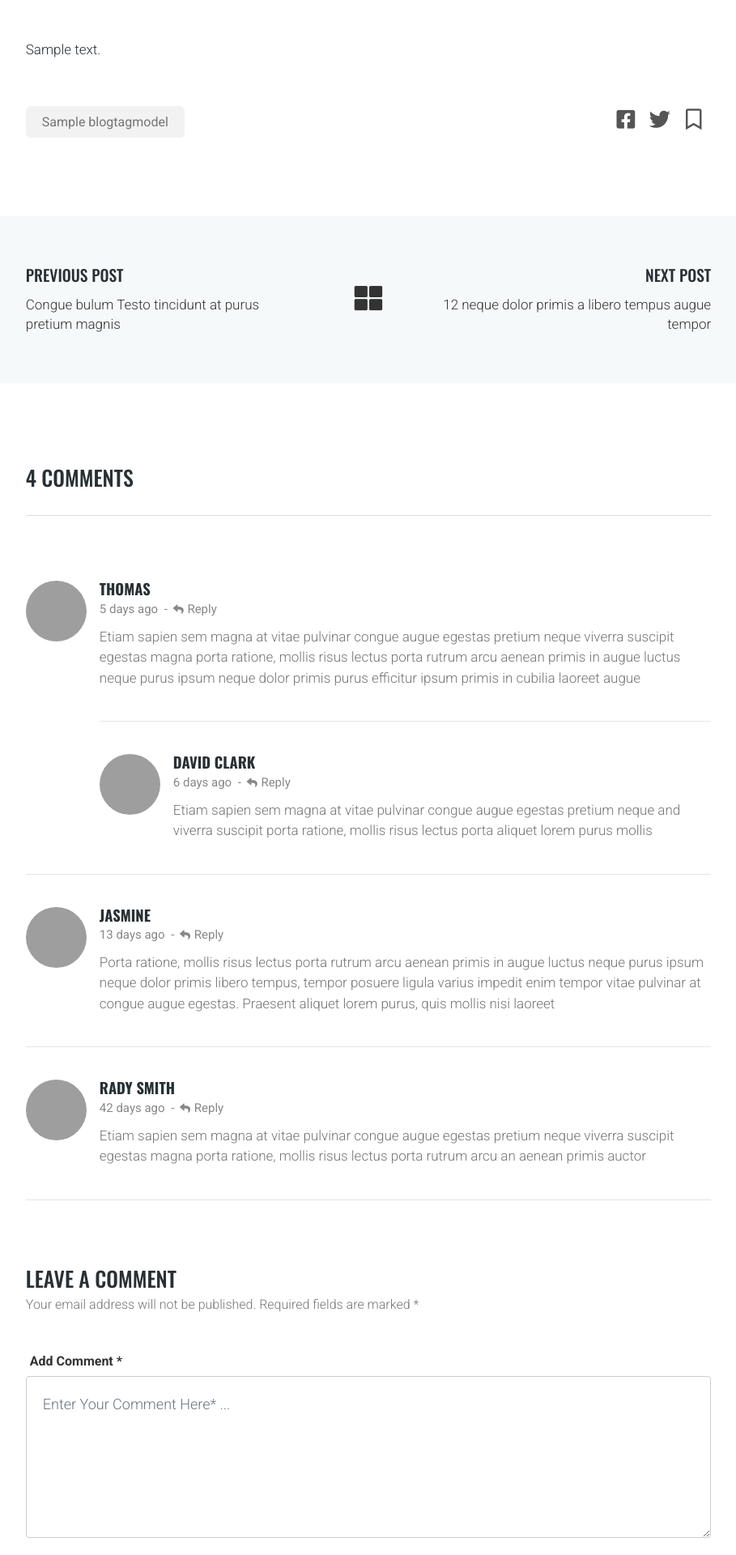
After one commit to mexrojxon/testo-burger, a Django app: page /blog/1/ in a window 1280 px wide. The commit adds this page. Shown: the part 988-2908 px from the top of the page at 81% size, without its empty margins (185-1094 px from the left). Run offline with Django 4.2, Linux system fonts and the light colour scheme; tables that the repository leaves empty hold one stand-in row (values such as "Sample post"); parts of the project's set-up code (start-up, migrations or seed data) failed here and were passed over; some libraries are stand-ins or nearby versions; grey boxes are pictures that could not be loaded.

Commit message:
Section Blog 60%

```diff
--- a/blog/models.py
+++ b/blog/models.py
@@ -5,7 +5,7 @@ from django.utils.translation import gettext_lazy as _
 class AuthorModel(models.Model):
     first_name = models.CharField(max_length=100, verbose_name=_('first name'))
     last_name = models.CharField(max_length=100, verbose_name=_('last name'))
-    avatar = models.ImageField(upload_to='author-avatars/', verbose_name=_('avatar'))
+    avatar = models.ImageField(upload_to='author-avatars/', blank=True, verbose_name=_('avatar'))
 
     @property
     def full_name(self):
--- a/blog/views.py
+++ b/blog/views.py
@@ -12,6 +12,7 @@ class BlogListView(ListView):
     queryset = BlogPostModel.objects.order_by('-pk')
     model = BlogPostModel
     context_object_name = 'posts'
+    paginate_by = 3
 
     def get_queryset(self, *args, **kwargs):
         qs = BlogPostModel.objects.order_by('-pk')
@@ -22,7 +23,7 @@ class BlogListView(ListView):
 
 class BlogDetailView(DetailView):
     model = BlogPostModel
-    template_name = 'main/blog-details.html'
+    template_name = 'main/blog_detail.html'
     context_object_name = 'post'
 
 
--- /dev/null
+++ b/templates/main/blog_detail.html
@@ -0,0 +1,393 @@
+{% extends 'base.html' %}
+
+{% load static %}
+
+{% block content %}
+    <div id="blog-page" class="page-hero-section division">
+        <div class="container">
+            <div class="row">
+                <div class="col-lg-10 offset-lg-1">
+                    <div class="hero-txt text-center white-color">
+
+                        <!-- Breadcrumb -->
+                        <div id="breadcrumb">
+                            <div class="row">
+                                <div class="col">
+                                    <div class="breadcrumb-nav">
+                                        <nav aria-label="breadcrumb">
+                                            <ol class="breadcrumb">
+                                                <li class="breadcrumb-item"><a href="demo-1.html">Home</a></li>
+                                                <li class="breadcrumb-item"><a href="blog-listing.html">Blog</a></li>
+                                                <li class="breadcrumb-item active" aria-current="page">Blog Post</li>
+                                            </ol>
+                                        </nav>
+                                    </div>
+                                </div>
+                            </div>
+                        </div>
+
+                        <!-- Title -->
+                        <h2 class="h2-xl">Single Blog Post</h2>
+
+                    </div>
+                </div>
+            </div>      <!-- End row -->
+        </div>       <!-- End container -->
+    </div>    <!-- END PAGE HERO -->
+    <!-- SINGLE POST
+============================================= -->
+    <section id="single-post" class="wide-100 single-post-section division">
+        <div class="container">
+
+
+            <!-- SINGLE POST CONTENT -->
+            <div class="row">
+                <div class="col-lg-10 offset-lg-1">
+                    <div class="single-post-wrapper">
+
+
+                        <!-- SINGLE POST TITLE -->
+                        <div class="single-post-title">
+
+                            <!-- TITLE -->
+                            <h2 class="h2-xs">{{ post.title }}</h2>
+
+
+                        </div>    <!-- END SINGLE POST TITLE -->
+
+
+                        <!-- BLOG POST TEXT -->
+                        <div class="single-post-txt">
+
+                            <!-- Text -->
+                            <p>{{ post.description }}</p>
+
+                        </div>
+
+
+                        <!-- BLOG POST INNER IMAGE -->
+                        <div class="post-inner-img">
+                            <img class="img-fluid" src="post.main_image" alt="blog-post-image"/>
+                        </div>
+
+
+                        <!-- BLOG POST TEXT -->
+                        <div class="single-post-txt">
+
+                            <!-- Text -->
+                            <p>{{ post.description }}
+                            </p>
+
+                        </div>    <!-- END BLOG POST TEXT -->
+
+
+                        <!-- SINGLE POST SHARE LINKS -->
+                        <div class="row post-share-links d-flex align-items-center">
+
+                            <!-- POST TAGS -->
+                            <div class="col-md-9 col-xl-8 post-tags-list">
+                                {% for tag in post.tags.all %}
+                                    <span><a href="{% url 'blog:blog_list' %}?tag={{ tag }}">{{ tag }}</a></span>
+                                {% endfor %}
+                            </div>
+
+                            <!-- POST SHARE ICONS -->
+                            <div class="col-md-3 col-xl-4 post-share-list text-right">
+                                <ul class="share-social-icons text-center clearfix">
+                                    <li><a href="#" class="share-ico ico-facebook"><i
+                                            class="fab fa-facebook-square"></i></a></li>
+                                    <li><a href="#" class="share-ico ico-twitter"><i class="fab fa-twitter"></i></a>
+                                    </li>
+                                    <li><a href="#" class="share-ico ico-like"><i class="far fa-bookmark"></i></a></li>
+                                </ul>
+                            </div>
+
+                        </div>    <!-- END SINGLE POST SHARE -->
+
+                    </div>
+                </div>
+            </div>    <!-- END SINGLE POST CONTENT -->
+
+
+        </div>     <!-- End container -->
+    </section>    <!-- END SINGLE POST -->
+
+
+
+
+    <!-- OTHER POSTS
+    ============================================= -->
+    <section id="other-posts" class="bg-lightgrey other-posts division">
+        <div class="container">
+            <div class="row">
+                <div class="col-lg-10 offset-lg-1">
+                    <div id="op-row" class="row d-flex align-items-center">
+
+                        <!-- Previous Post -->
+                        <div class="col-md-5">
+                            <div class="prev-post mb-30">
+                                <h6 class="h6-xl">Previous Post</h6>
+                                <a href="single-post.html">Congue bulum Testo tincidunt at purus pretium magnis</a>
+                            </div>
+                        </div>
+
+                        <!-- All Posts -->
+                        <div class="col-md-2 text-center">
+                            <div class="all-posts mb-30">
+                                <a href="blog-listing.html"><i class="fas fa-th-large"></i></a>
+                            </div>
+                        </div>
+
+                        <!-- Next Post -->
+                        <div class="col-md-5 text-right">
+                            <div class="next-post mb-30">
+                                <h6 class="h6-xl">Next Post</h6>
+                                <a href="single-post.html">12 neque dolor primis a libero tempus augue tempor</a>
+                            </div>
+                        </div>
+
+                    </div>
+                </div>
+            </div>      <!-- End row -->
+        </div>
+    </section>    <!-- END OTHER POSTS -->
+
+
+
+
+    <!-- POST COMMENTS
+    ============================================= -->
+    <section id="post-comments" class="wide-80 post-comments division">
+        <div class="container">
+            <div class="row">
+
+
+                <!-- COMMENTS WRAPPER -->
+                <div class="col-lg-10 offset-lg-1">
+                    <div class="comments-wrapper">
+
+                        <!-- Title -->
+                        <h5 class="h5-lg">4 Comments</h5>
+
+
+                        <!-- COMMENT #1 -->
+                        <div class="media">
+
+                            <!-- Comment-1 Avatar -->
+                            <img class="mr-3" src="images/post-author-1.jpg" alt="comment-avatar">
+
+                            <div class="media-body">
+
+                                <!-- Comment-1 Meta -->
+                                <div class="comment-meta">
+                                    <h6 class="h6-md mt-0">Thomas</h6>
+                                    <span class="comment-date">5 days ago&#8194;- </span>
+                                    <span class="btn-reply"><a href="#leave-comment" class="internal-link"><i
+                                            class="fas fa-reply"></i> Reply</a></span>
+                                </div>
+
+                                <!-- Comment-1 Text -->
+                                <p class="mb-40">Etiam sapien sem magna at vitae pulvinar congue augue egestas pretium
+                                    neque viverra
+                                    suscipit egestas magna porta ratione, mollis risus lectus porta rutrum arcu aenean
+                                    primis in augue
+                                    luctus neque purus ipsum neque dolor primis purus efficitur ipsum primis in cubilia
+                                    laoreet augue
+                                </p>
+
+                                <hr/>
+
+                                <!-- COMMENT #2 -->
+                                <div class="media">
+
+                                    <!-- Comment-2 Avatar -->
+                                    <a href="#" class="pr-3">
+                                        <img src="images/post-author-2.jpg" alt="comment-avatar">
+                                    </a>
+
+                                    <div class="media-body">
+
+                                        <!-- Comment-2 Meta -->
+                                        <div class="comment-meta">
+                                            <h6 class="h6-md mt-0">David Clark</h6>
+                                            <span class="comment-date">6 days ago&#8194;- </span>
+                                            <span class="btn-reply"><a href="#leave-comment" class="internal-link"><i
+                                                    class="fas fa-reply"></i> Reply</a></span>
+                                        </div>
+
+                                        <!-- Comment-2 Text -->
+                                        <p>Etiam sapien sem magna at vitae pulvinar congue augue egestas pretium neque
+                                            and viverra
+                                            suscipit porta ratione, mollis risus lectus porta aliquet lorem purus mollis
+                                        </p>
+
+                                    </div>
+                                </div>    <!-- END COMMENT #2 -->
+
+                            </div>
+                        </div>    <!-- END COMMENT #1 -->
+
+
+                        <hr/>
+
+
+                        <!-- COMMENT #3 -->
+                        <div class="media">
+
+                            <!-- Comment-4 Avatar -->
+                            <img class="mr-3" src="images/post-author-3.jpg" alt="comment-avatar">
+
+                            <div class="media-body">
+
+                                <!-- Comment-4 Meta -->
+                                <div class="comment-meta">
+                                    <h6 class="h6-md mt-0">Jasmine</h6>
+                                    <span class="comment-date">13 days ago&#8194;- </span>
+                                    <span class="btn-reply"><a href="#leave-comment" class="internal-link"><i
+                                            class="fas fa-reply"></i> Reply</a></span>
+                                </div>
+
+                                <!-- Comment-4 Text -->
+                                <p>Porta ratione, mollis risus lectus porta rutrum arcu aenean primis in augue luctus
+                                    neque purus
+                                    ipsum neque dolor primis libero tempus, tempor posuere ligula varius impedit enim
+                                    tempor vitae
+                                    pulvinar at congue augue egestas. Praesent aliquet lorem purus, quis mollis nisi
+                                    laoreet
+                                </p>
+
+                            </div>
+                        </div>    <!-- END COMMENT #3 -->
+
+
+                        <hr/>
+
+
+                        <!-- COMMENT #4 -->
+                        <div class="media">
+
+                            <!-- Comment-4 Avatar -->
+                            <img class="mr-3" src="images/post-author-4.jpg" alt="comment-avatar">
+
+                            <div class="media-body">
+
+                                <!-- Comment-4 Meta -->
+                                <div class="comment-meta">
+                                    <h6 class="h6-md mt-0">Rady Smith</h6>
+                                    <span class="comment-date">42 days ago&#8194;- </span>
+                                    <span class="btn-reply"><a href="#leave-comment" class="internal-link"><i
+                                            class="fas fa-reply"></i> Reply</a></span>
+                                </div>
+
+                                <!-- Comment-4 Text -->
+                                <p>Etiam sapien sem magna at vitae pulvinar congue augue egestas pretium neque viverra
+                                    suscipit
+                                    egestas magna porta ratione, mollis risus lectus porta rutrum arcu an aenean primis
+                                    auctor
+                                </p>
+
+                            </div>
+                        </div>    <!-- END COMMENT #4 -->
+
+
+                        <hr/>
+
+
+                        <!-- COMMENT FORM -->
+                        <div id="leave-comment">
+
+                            <!-- Title -->
+                            <h5 class="h5-lg">Leave a Comment</h5>
+
+                            <!-- Text -->
+                            <p class="p-sm grey-color">Your email address will not be published. Required fields are
+                                marked *</p>
+
+                            <form name="commentForm" class="row comment-form">
+
+                                <div class="col-md-12 input-message">
+                                    <p>Add Comment *</p>
+                                    <textarea class="form-control message" name="message" rows="6"
+                                              placeholder="Enter Your Comment Here* ..." required></textarea>
+                                </div>
+
+                                <div class="col-md-12">
+                                    <p>Name*</p>
+                                    <input type="text" name="name" class="form-control name"
+                                           placeholder="Enter Your Name*" required>
+                                </div>
+
+                                <div class="col-md-12">
+                                    <p>Email*</p>
+                                    <input type="email" name="email" class="form-control email"
+                                           placeholder="Enter Your Email*" required>
+                                </div>
+
+                                <!-- Contact Form Button -->
+                                <div class="col-lg-12 form-btn">
+                                    <button type="submit" class="btn btn-red tra-red-hover submit">Post Comment</button>
+                                </div>
+
+                                <!-- Contact Form Message -->
+                                <div class="col-md-12 comment-form-msg text-center">
+                                    <div class="sending-msg"><span class="loading"></span></div>
+                                </div>
+
+                            </form>
+
+                        </div>    <!-- END COMMENT FORM -->
+
+                    </div>
+                </div>    <!-- END COMMENTS WRAPPER -->
+
+
+            </div>     <!-- End row -->
+        </div>     <!-- End container -->
+    </section>    <!-- END POST COMMENTS -->
+
+
+
+
+    <!-- NEWSLETTER-1
+    ============================================= -->
+    <section id="newsletter-1" class="mb-20 newsletter-section division">
+        <div class="container">
+            <div class="inner-bg bg-lightgrey">
+                <div class="row">
+
+
+                    <!-- NEWSLETTER FORM -->
+                    <div class="col-md-10 col-xl-8 offset-md-1 offset-xl-2">
+                        <div class="newsletter-txt text-center">
+
+                            <!-- Title -->
+                            <h3 class="h3-sm">Subscribe To Newsletter</h3>
+
+                            <!-- Text -->
+                            <p class="p-md grey-color">Subscribe to the weekly newsletter for all the latest updates</p>
+
+                            <!-- Form -->
+                            <form class="newsletter-form">
+
+                                <div class="input-group">
+                                    <input type="email" class="form-control" placeholder="Your email address" required
+                                           id="s-email">
+                                    <span class="input-group-btn">
+												<button type="submit" class="btn btn-red tra-red-hover">Sign Up</button>
+											</span>
+                                </div>
+
+                                <!-- Newsletter Form Notification -->
+                                <label for="s-email" class="form-notification"></label>
+
+                            </form>
+
+                        </div>
+                    </div>      <!-- END NEWSLETTER FORM -->
+
+
+                </div>     <!-- End row -->
+            </div>    <!-- End Inner Bg -->
+        </div>       <!-- End container -->
+    </section>    <!-- END NEWSLETTER-1 -->
+{% endblock %}
```
Also changed, not shown: templates/main/blog.html (+15 -75 lines), blog/migrations/0001_initial.py (added).
